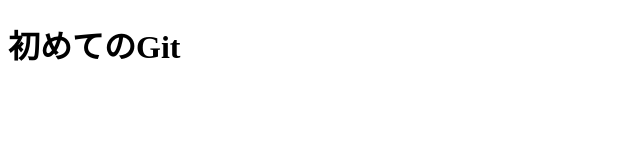
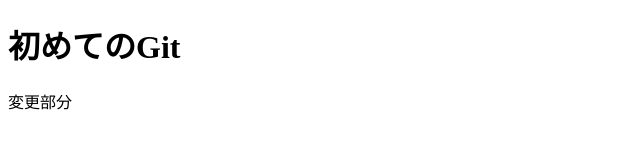
Before and after one commit to hinode000jp/GitSample3, a plain HTML site: page index.html in a window 1280 px wide. Shown: the whole page, without its empty margins (0-640 px from the left). Drawn offline with Linux system fonts and the light colour scheme.

Commit message:
pタグを追加

```diff
--- a/index.html
+++ b/index.html
@@ -6,5 +6,6 @@
     </head>
     <body>
         <h1>初めてのGit</h1>
+        <p>変更部分</p>
     </body>
 </html>
```
